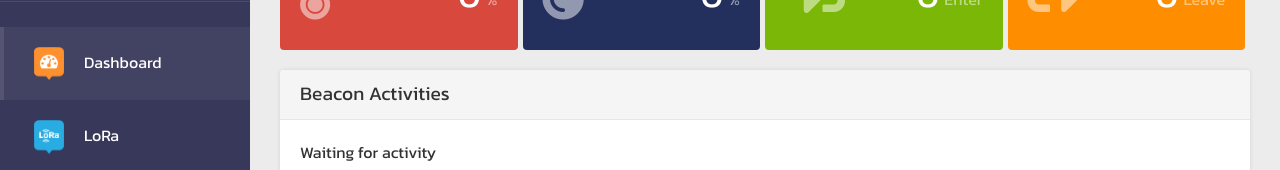
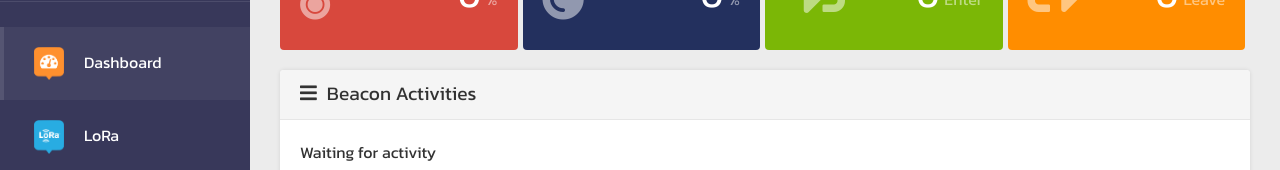
Before and after one commit to ihiroshi27/tgr-see-it2019, a React (Create React App) app in the folder view/: page / in a window 1280 px wide. Shown: the part 130-300 px from the top of the page. Built offline with nearby package versions, Linux system fonts and the light colour scheme; no server answers.

Commit message:
Add icon to activities

```diff
--- a/view/src/DashBoard.js
+++ b/view/src/DashBoard.js
@@ -78,7 +78,7 @@ class DashBoard extends React.Component {
                 </div>
                 <div className="section">
                     <div className="activity">
-                       <div className="title">Beacon Activities</div>
+                       <div className="title"><i className="fas fa-bars"></i>Beacon Activities</div>
                        <div className="body" ref={ div => this.beacon = div }><div>Waiting for activity</div></div>
                     </div>
                 </div>
```
